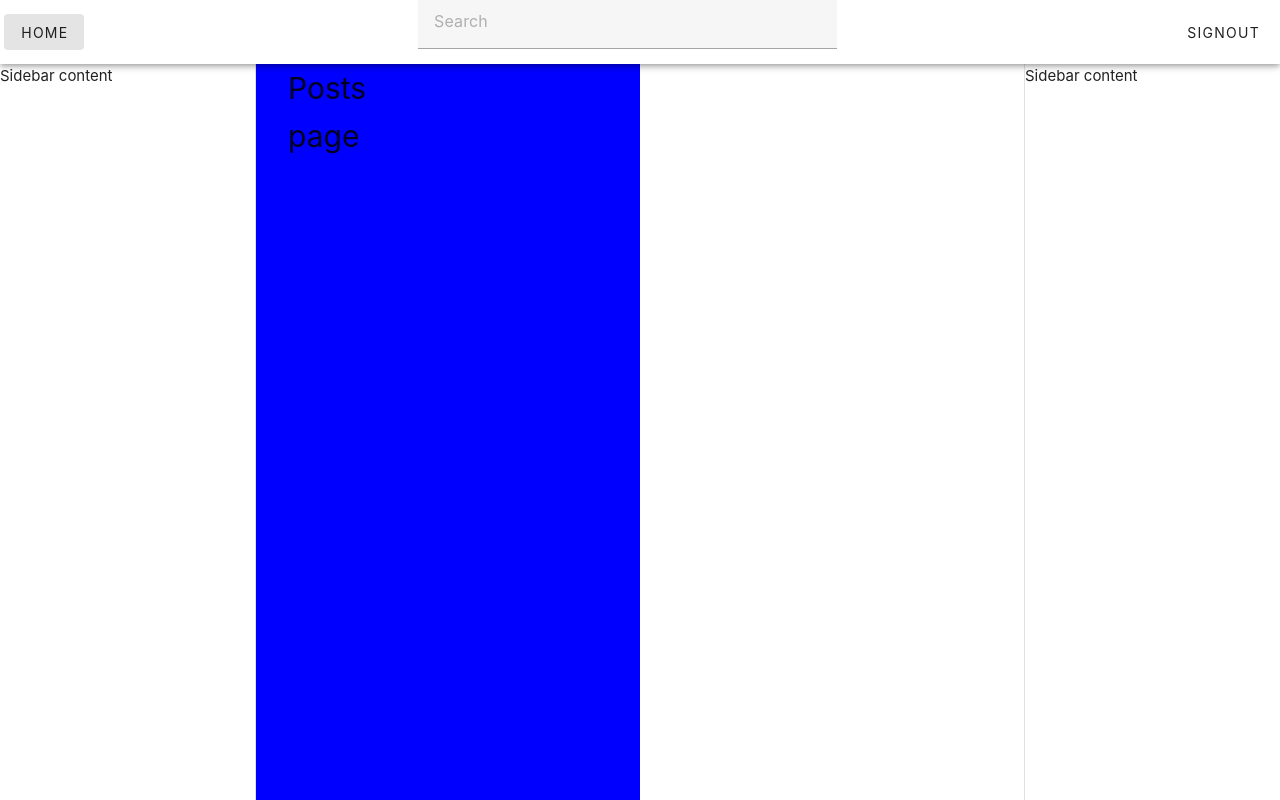
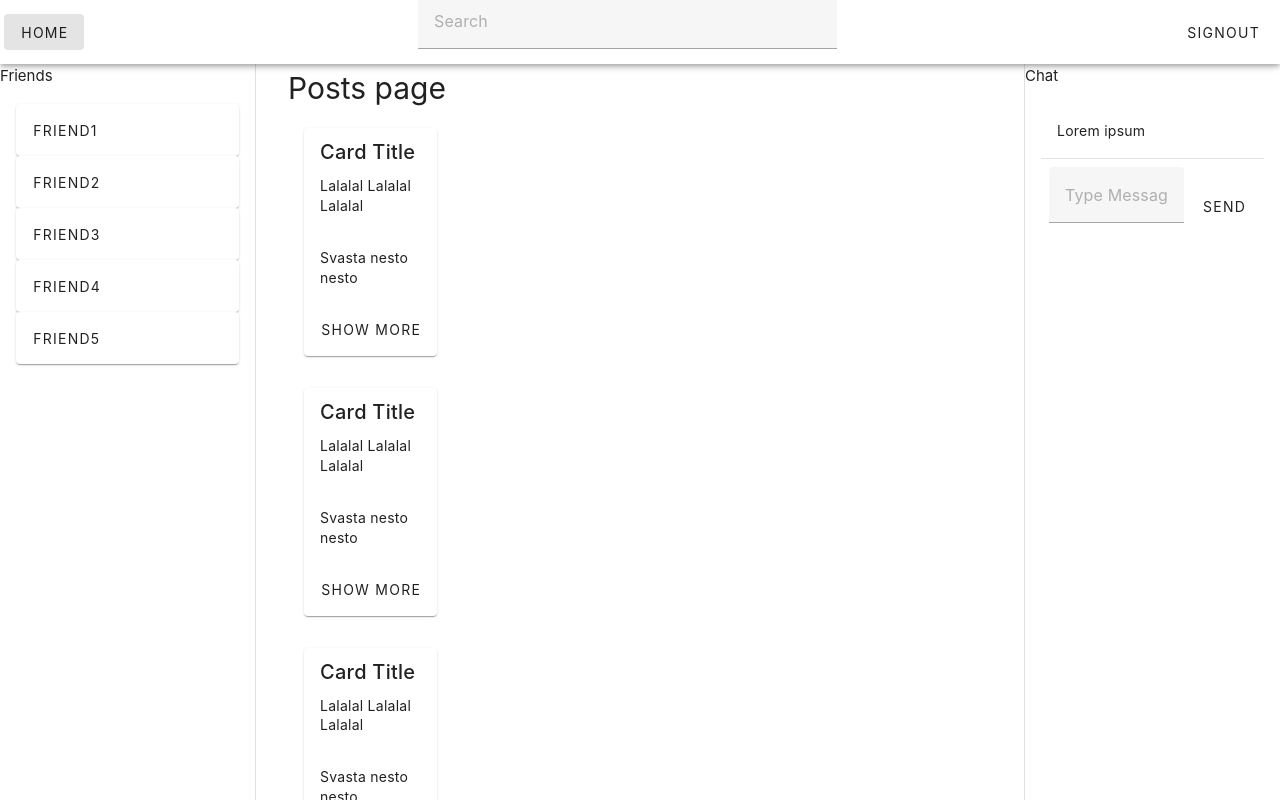
Before and after one commit to neske99/MATF-drustvena-mreza, a Vue app in the folder WebApp/: page /home in a window 1280 px wide. Shown: the top 800 px of the page. Built offline with nearby package versions, Linux system fonts and the light colour scheme.

Commit message:
feat:Left and right sidebar skeleton upgrade

```diff
--- a/WebApp/src/App.vue
+++ b/WebApp/src/App.vue
@@ -1,5 +1,5 @@
 <template>
-  <v-app style="background-color:blue;">
+  <v-app>
     <TheNavbar></TheNavbar>
     <TheLeftSidebar></TheLeftSidebar>
     <v-main>
--- /dev/null
+++ b/WebApp/src/components/Post/PostComponent.vue
@@ -0,0 +1,33 @@
+<template>
+  <v-container>
+    <v-card outlined>
+      <v-card-title>Card Title</v-card-title>
+      <v-card-text>Lalalal
+        Lalalal
+        Lalalal
+      </v-card-text>
+      <v-card-text>
+        Svasta nesto nesto
+      </v-card-text>
+
+      <v-card-actions>
+        <v-btn>Show more</v-btn>
+      </v-card-actions>
+
+    </v-card>
+  </v-container>
+</template>
+
+<script lang='ts'>
+import { defineComponent } from 'vue'
+
+
+export default defineComponent({
+  name: 'PostComponent',
+  data() {
+    return {
+
+    }
+  },
+})
+</script>
--- a/WebApp/src/components/TheLeftSidebar.vue
+++ b/WebApp/src/components/TheLeftSidebar.vue
@@ -1,7 +1,43 @@
 <template>
 
   <v-navigation-drawer app permanent>
-    Sidebar content
+    Friends
+    <v-container>
+      <v-card outlined>
+        <v-card-actions>
+          <v-btn>Friend1</v-btn>
+        </v-card-actions>
+      </v-card>
+      <v-spacer></v-spacer>
+      <v-card outlined>
+        <v-card-actions>
+          <v-btn>Friend2</v-btn>
+        </v-card-actions>
+      </v-card>
+      <v-spacer></v-spacer>
+      <v-card outlined>
+        <v-card-actions>
+          <v-btn>Friend3</v-btn>
+        </v-card-actions>
+      </v-card>
+
+      <v-spacer></v-spacer>
+      <v-card outlined>
+        <v-card-actions>
+          <v-btn>Friend4</v-btn>
+        </v-card-actions>
+      </v-card>
+
+      <v-spacer></v-spacer>
+      <v-card outlined>
+        <v-card-actions>
+          <v-btn>Friend5</v-btn>
+        </v-card-actions>
+      </v-card>
+
+
+    </v-container>
+
   </v-navigation-drawer>
 </template>
 
--- a/WebApp/src/components/TheNavbar.vue
+++ b/WebApp/src/components/TheNavbar.vue
@@ -22,12 +22,7 @@ export default defineComponent({
   name: 'TheNavbar',
   data() {
     return {
-      drawer: false,
-      links: [
-        { icon: 'dashboard', text: 'Dashboard', route: '/' },
-        { icon: 'folder', text: 'My Projects', route: '/projects' },
-        { icon: 'person', text: 'Team', route: '/team' },
-      ]
+
     }
   },
 })
--- a/WebApp/src/components/TheRightSidebar.vue
+++ b/WebApp/src/components/TheRightSidebar.vue
@@ -1,7 +1,18 @@
 <template>
 
   <v-navigation-drawer app permanent location="right">
-    Sidebar content
+    Chat
+    <v-container>
+      <v-card-text>
+        Lorem ipsum
+      </v-card-text>
+      <v-divider></v-divider>
+      <v-card-actions>
+        <v-text-field placeholder="Type Message">
+        </v-text-field>
+        <v-btn>Send</v-btn>
+      </v-card-actions>
+    </v-container>
   </v-navigation-drawer>
 </template>
 
@@ -18,3 +29,5 @@ export default defineComponent({
   },
 })
 </script>
+
+<style scoped></style>
--- a/WebApp/src/views/PostsView.vue
+++ b/WebApp/src/views/PostsView.vue
@@ -1,5 +1,27 @@
 <template>
+  <h1>Posts page</h1>
+  <PostComponent></PostComponent>
+  <v-spacer></v-spacer>
+  <PostComponent></PostComponent>
+  <v-spacer></v-spacer>
+  <PostComponent></PostComponent>
+  <v-spacer></v-spacer>
+  <PostComponent></PostComponent>
+  <v-spacer></v-spacer>
+</template>
 
-<h1>Posts page</h1>
+<script lang="ts">
+import PostComponent from '@/components/Post/PostComponent.vue';
+import { defineComponent } from 'vue';
 
-</template>
+// Components
+
+
+export default defineComponent({
+  name: 'HomeView',
+
+  components: {
+    PostComponent
+  },
+});
+</script>
```
